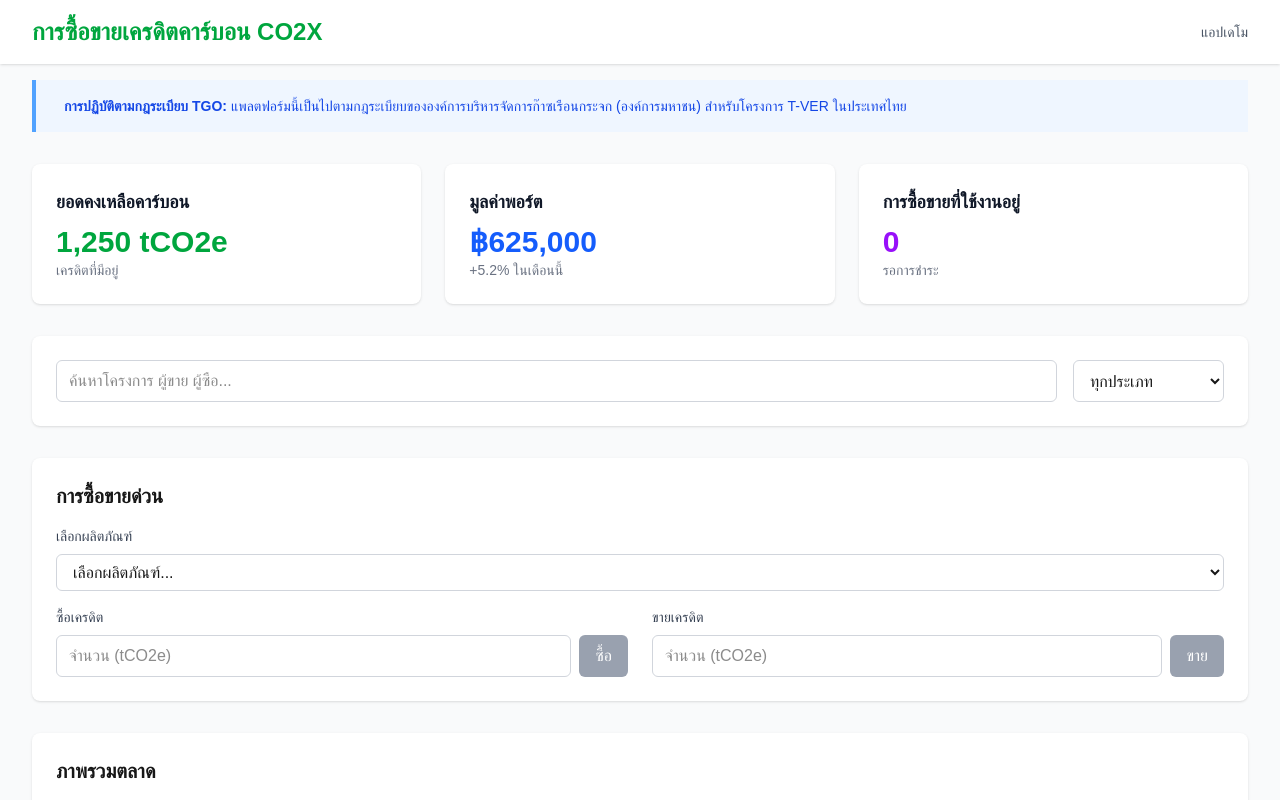
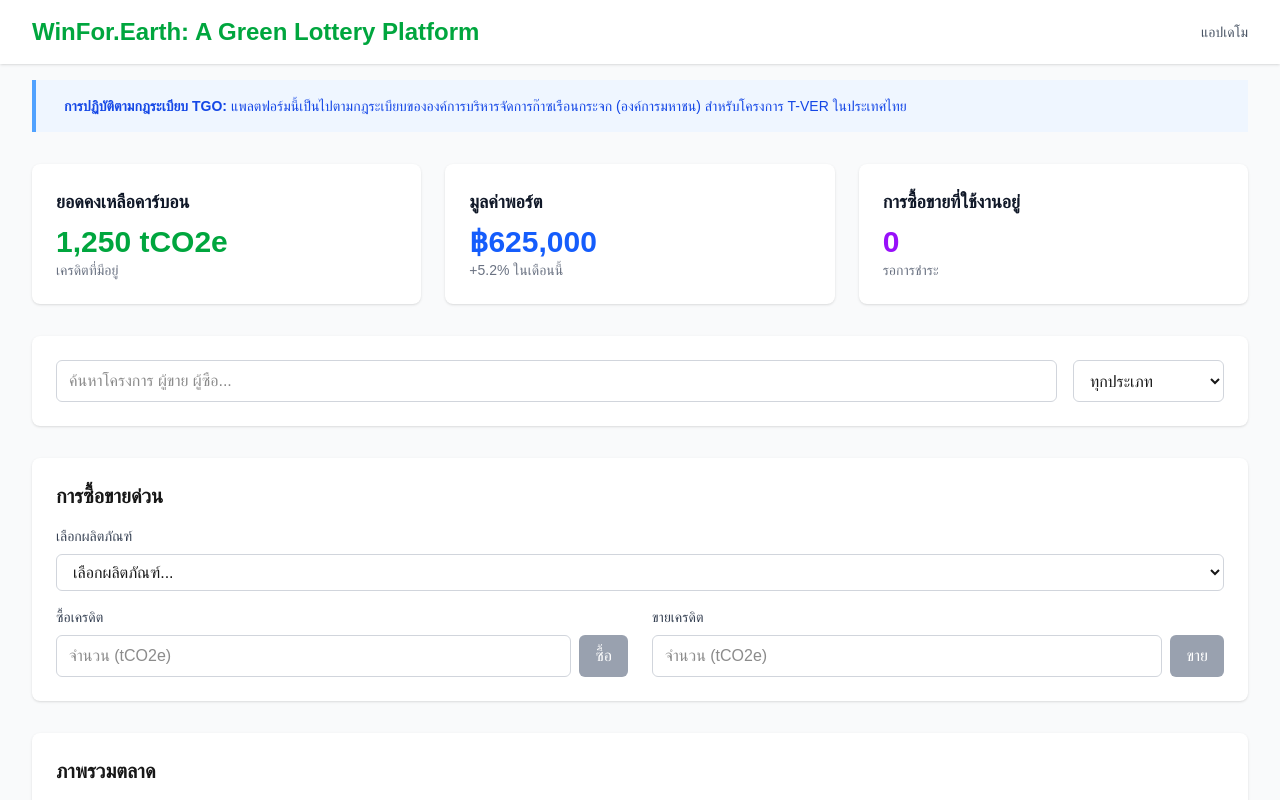
Before and after one commit to waritsan/co2x, a Next.js app in the folder src/web/: page / in a window 1280 px wide. Shown: the top 800 px of the page. Built offline with nearby package versions, Linux system fonts and the light colour scheme.

Commit message:
Fix TypeScript error for transactions array type

```diff
--- a/src/web/src/app/page.tsx
+++ b/src/web/src/app/page.tsx
@@ -13,6 +13,15 @@ type MarketItem = {
   buyer: string;
 };
 
+type Transaction = {
+  type: string;
+  product: string;
+  amount: number;
+  cost?: number;
+  revenue?: number;
+  date: string;
+};
+
 export default function Home() {
   const [searchTerm, setSearchTerm] = useState('');
   const [filterType, setFilterType] = useState('all');
@@ -20,7 +29,7 @@ export default function Home() {
   const [showDetailsModal, setShowDetailsModal] = useState(false);
   const [userCredits, setUserCredits] = useState(1250);
   const [userBalance, setUserBalance] = useState(625000); // THB
-  const [transactions, setTransactions] = useState([]);
+  const [transactions, setTransactions] = useState<Transaction[]>([]);
   const [buyAmount, setBuyAmount] = useState('');
   const [sellAmount, setSellAmount] = useState('');
   const [message, setMessage] = useState('');
@@ -113,7 +122,7 @@ export default function Home() {
       <header className="bg-white shadow-sm">
         <div className="max-w-7xl mx-auto px-4 sm:px-6 lg:px-8">
           <div className="flex justify-between items-center py-4">
-            <h1 className="text-2xl font-bold text-green-600">การซื้อขายเครดิตคาร์บอน CO2X</h1>
+            <h1 className="text-2xl font-bold text-green-600">WinFor.Earth: A Green Lottery Platform</h1>
             <div className="text-sm text-gray-600">แอปเดโม</div>
           </div>
         </div>
```
